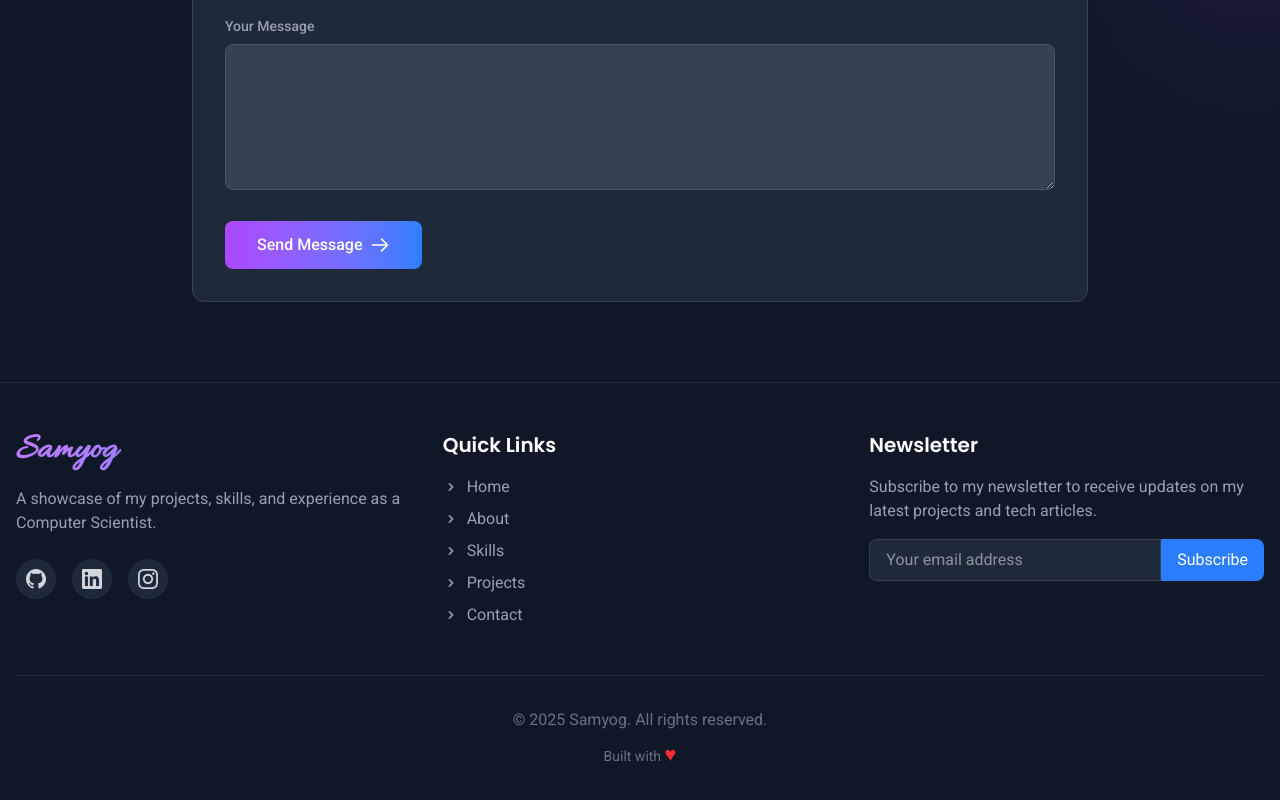
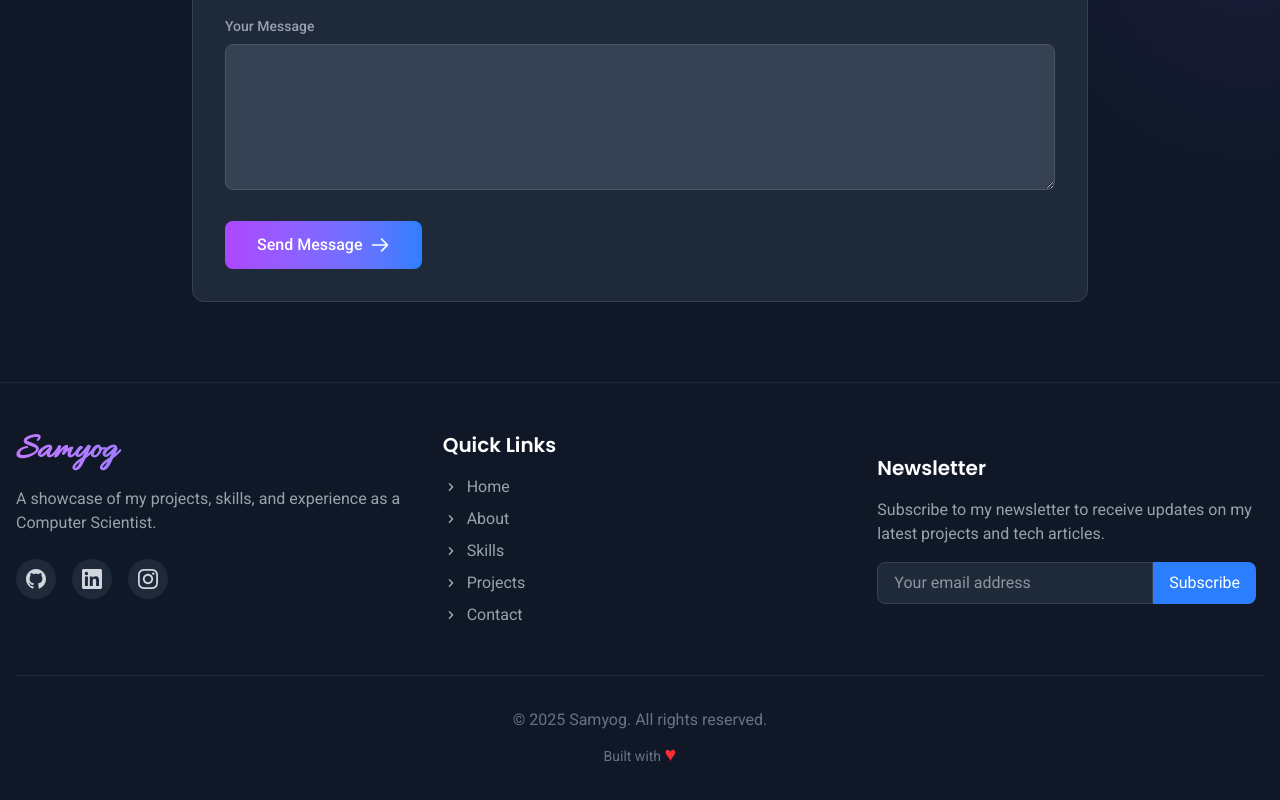
Before and after one commit to Iam-samyog/samyog, a React (Vite) app: page / in a window 1280 px wide. Shown: the part 4447-5247 px from the top of the page. Built offline with nearby package versions, Linux system fonts and the light colour scheme; no server answers.

Commit message:
Added Newsletter

```diff
--- a/src/components/Footer.jsx
+++ b/src/components/Footer.jsx
@@ -1,7 +1,7 @@
 // src/components/Footer.jsx
 import React from 'react';
 import { motion } from 'framer-motion';
-
+import NewsletterForm from './NewsletterForm';
 const Footer = () => {
   const currentYear = new Date().getFullYear();
 
@@ -116,7 +116,7 @@ const Footer = () => {
     </motion.div>
 
     {/* Newsletter */}
-    <motion.div
+    {/* <motion.div
   initial={{ opacity: 0, y: 20 }}
   whileInView={{ opacity: 1, y: 0 }}
   transition={{ duration: 0.5, delay: 0.4 }}
@@ -126,10 +126,17 @@ const Footer = () => {
   <p className="text-gray-400 mb-4">
     Subscribe to my newsletter to receive updates on my latest projects and tech articles.
   </p>
-      <form className="flex flex-col sm:flex-row">
+  <form
+    className="flex flex-col sm:flex-row"
+    action="https://samybyte.substack.com/subscribe"
+    method="post"
+    target="_blank"
+  >
     <input
       type="email"
+      name="email"
       placeholder="Your email address"
+      required
       className="px-4 py-2 bg-gray-800 border border-gray-700 rounded-lg sm:rounded-l-lg sm:rounded-r-none mb-2 sm:mb-0 focus:outline-none focus:ring-2 focus:ring-blue-500 flex-grow"
     />
     <button
@@ -139,7 +146,9 @@ const Footer = () => {
       Subscribe
     </button>
   </form>
-    </motion.div>
+</motion.div> */}
+    <NewsletterForm/>
+
   </div>
 
   {/* Footer Bottom */}
--- /dev/null
+++ b/src/components/NewsletterForm.jsx
@@ -0,0 +1,77 @@
+import { motion } from 'framer-motion';
+import { useState } from 'react';
+
+export default function NewsletterForm() {
+  const [email, setEmail] = useState('');
+  const [isSubmitting, setIsSubmitting] = useState(false);
+  const [message, setMessage] = useState('');
+
+  const handleSubmit = async (e) => {
+    e.preventDefault();
+
+    if (!email) {
+      setMessage('Please enter your email address');
+      return;
+    }
+
+    setIsSubmitting(true);
+    setMessage('');
+
+    try {
+      // Method 1: Direct redirect to Substack subscribe page with email pre-filled
+      const subscribeUrl = `https://samybyte.substack.com/subscribe?utm_source=menu&simple=true&next=https%3A%2F%2Fsamybyte.substack.com%2F&email=${encodeURIComponent(email)}`;
+
+      // Open in new tab
+      window.open(subscribeUrl, '_blank');
+
+      setMessage('Redirected to subscription page!');
+      setEmail('');
+    } catch (error) {
+      setMessage('Something went wrong. Please try again.');
+    } finally {
+      setIsSubmitting(false);
+    }
+  };
+
+  return (
+    <div className=" bg-gray-900 text-white p-2 flex items-center justify-center">
+      <motion.div
+        initial={{ opacity: 0, y: 20 }}
+        whileInView={{ opacity: 1, y: 0 }}
+        transition={{ duration: 0.5, delay: 0.4 }}
+        viewport={{ once: true, amount: 0.2 }}
+        className="max-w-md w-full"
+      >
+        <h3 className="text-xl font-semibold mb-4">Newsletter</h3>
+        <p className="text-gray-400 mb-4">
+          Subscribe to my newsletter to receive updates on my latest projects and tech articles.
+        </p>
+
+        <div className="flex flex-col sm:flex-row">
+          <input
+            type="email"
+            value={email}
+            onChange={(e) => setEmail(e.target.value)}
+            placeholder="Your email address"
+            required
+            disabled={isSubmitting}
+            className="px-4 py-2 bg-gray-800 border border-gray-700 rounded-lg sm:rounded-l-lg sm:rounded-r-none mb-2 sm:mb-0 focus:outline-none focus:ring-2 focus:ring-blue-500 flex-grow disabled:opacity-50"
+          />
+          <button
+            onClick={handleSubmit}
+            disabled={isSubmitting}
+            className="px-4 py-2 bg-blue-500 text-white rounded-lg sm:rounded-r-lg sm:rounded-l-none hover:bg-blue-600 transition-colors duration-300 disabled:opacity-50 disabled:cursor-not-allowed"
+          >
+            {isSubmitting ? 'Subscribing...' : 'Subscribe'}
+          </button>
+        </div>
+
+        {message && (
+          <p className={`mt-3 text-sm ${message.includes('wrong') ? 'text-red-400' : 'text-green-400'}`}>
+            {message}
+          </p>
+        )}
+      </motion.div>
+    </div>
+  );
+}
```
Lines whose indentation alone changed are shown as unchanged.
